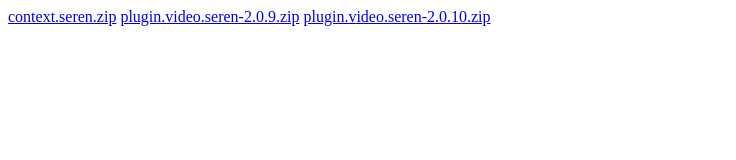
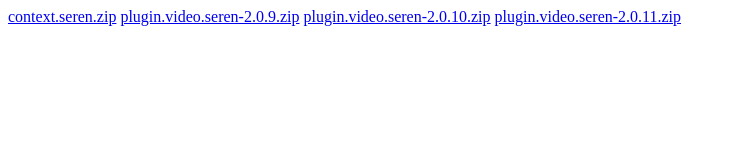
Before and after one commit to lordhigham/lordhigham.github.io, a plain HTML site: page index.html in a window 1280 px wide. Shown: the whole page, without its empty margins (0-736 px from the left). Drawn offline with Linux system fonts and the light colour scheme.

Commit message:
Update index.html

```diff
--- a/index.html
+++ b/index.html
@@ -1,3 +1,4 @@
 <a href="context.seren.zip">context.seren.zip</a>
 <a href="plugin.video.seren-2.0.9.zip">plugin.video.seren-2.0.9.zip</a>
 <a href="plugin.video.seren-2.0.10.zip">plugin.video.seren-2.0.10.zip</a>
+<a href="plugin.video.seren-2.0.11.zip">plugin.video.seren-2.0.11.zip</a>
```
